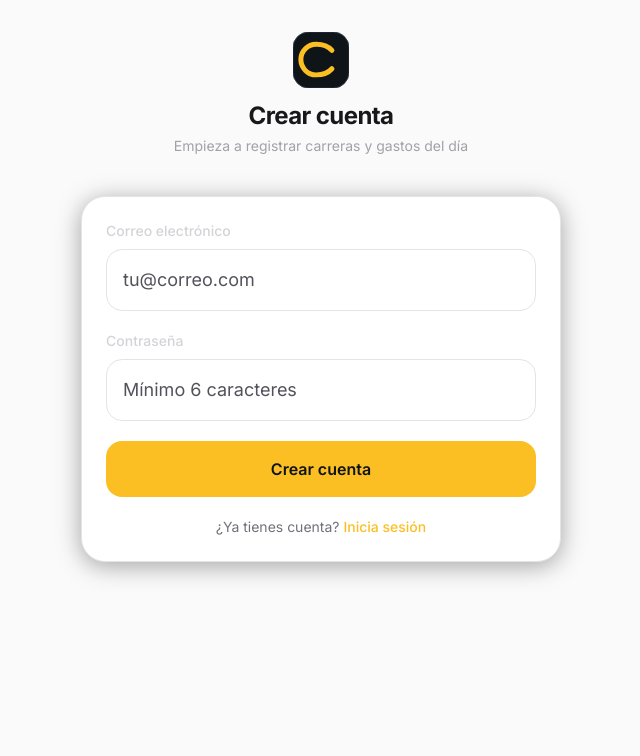
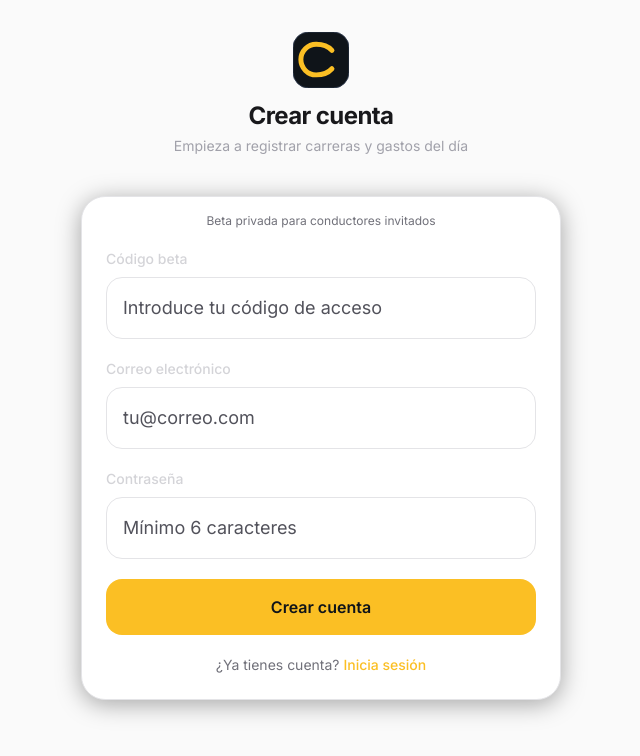
Before and after one commit to aksfls22/cabmetry, a Next.js app: page /signup in a window 1280 px wide. Shown: the top 756 px of the page, without its empty margins (319-959 px from the left). Built offline with nearby package versions, Linux system fonts and the light colour scheme.

Commit message:
Add secure private beta signup validation

```diff
--- /dev/null
+++ b/app/api/validate-beta-code/route.ts
@@ -0,0 +1,26 @@
+import { NextResponse } from "next/server";
+
+export async function POST(request: Request) {
+  try {
+    const body = await request.json();
+    const { code } = body;
+
+    if (!code || typeof code !== "string") {
+      return NextResponse.json({ valid: false }, { status: 400 });
+    }
+
+    const validBetaCode = process.env.BETA_CODE;
+
+    if (!validBetaCode) {
+      console.error("BETA_CODE environment variable is not set");
+      return NextResponse.json({ valid: false }, { status: 500 });
+    }
+
+    const valid = code.trim() === validBetaCode;
+
+    return NextResponse.json({ valid });
+  } catch (error) {
+    console.error("Failed to validate beta code:", error);
+    return NextResponse.json({ valid: false }, { status: 500 });
+  }
+}
--- a/components/auth/SignupForm.tsx
+++ b/components/auth/SignupForm.tsx
@@ -13,6 +13,7 @@ export function SignupForm() {
   const router = useRouter();
   const [email, setEmail] = useState("");
   const [password, setPassword] = useState("");
+  const [betaCode, setBetaCode] = useState("");
   const [loading, setLoading] = useState(false);
   const [error, setError] = useState<string | null>(null);
   const [success, setSuccess] = useState<string | null>(null);
@@ -28,6 +29,28 @@ export function SignupForm() {
     }
 
     setLoading(true);
+
+    // Validate beta code server-side BEFORE signup
+    try {
+      const response = await fetch("/api/validate-beta-code", {
+        method: "POST",
+        headers: { "Content-Type": "application/json" },
+        body: JSON.stringify({ code: betaCode.trim() }),
+      });
+
+      const data = await response.json();
+
+      if (!data.valid) {
+        setLoading(false);
+        setError("Código beta inválido");
+        return;
+      }
+    } catch (err) {
+      setLoading(false);
+      setError("Error al validar código beta");
+      return;
+    }
+
     const supabase = createClient();
     const origin =
       typeof window !== "undefined" ? window.location.origin : "";
@@ -58,6 +81,20 @@ export function SignupForm() {
 
   return (
     <form onSubmit={handleSubmit} className="space-y-5">
+      <p className="text-xs text-center text-zinc-500 -mt-2 mb-4">
+        Beta privada para conductores invitados
+      </p>
+
+      <Input
+        label="Código beta"
+        type="text"
+        autoComplete="off"
+        placeholder="Introduce tu código de acceso"
+        required
+        value={betaCode}
+        onChange={(e) => setBetaCode(e.target.value)}
+      />
+
       <Input
         label={es.auth.email}
         type="email"
```
Also changed, not shown: 1 other file (tests, documents, lock files or other folders).
